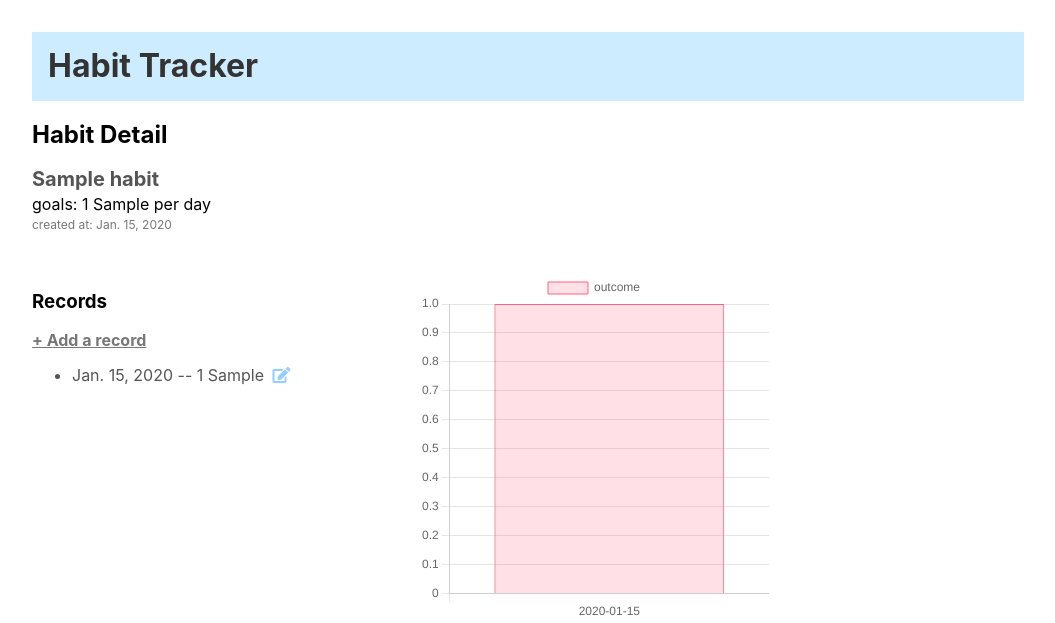
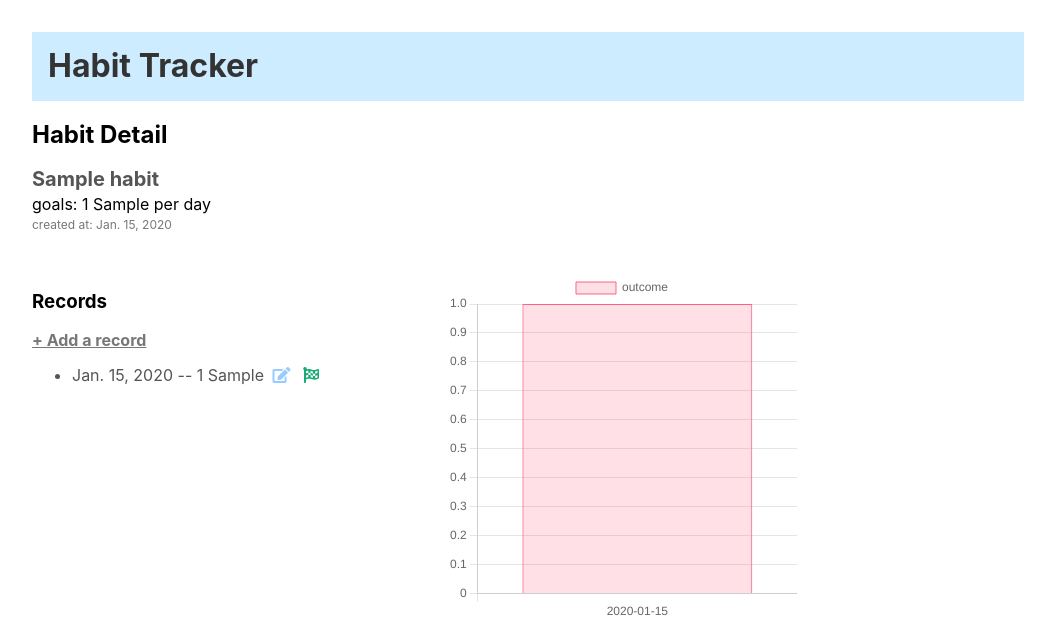
Before and after one commit to Momentum-Team-8/django-habit-tracker-smilewendy7, a Django app: page /habits/1 in a window 1280 px wide. Shown: the top 623 px of the page, without its empty margins (112-1167 px from the left). Run offline with Django 3.2, Linux system fonts and the light colour scheme; tables that the repository leaves empty hold one stand-in row (values such as "Sample post"); parts of the project's set-up code (start-up, migrations or seed data) failed here and were passed over.

Commit message:
add flag when complete the goal

```diff
--- a/templates/habits/show_habit.html
+++ b/templates/habits/show_habit.html
@@ -29,6 +29,10 @@
         {% for record in habit.records.all %}
           <li class= "ml0 mt2 mid-gray f5 mt" >{{ record.date }} -- {{record.performance}} {{record.amount}}
             <a class="ml1 f5 light-blue" href="{% url 'edit_record' id=habit.id record_pk=record.pk %}"><i class="fas fa-edit"></i></a>
+            {% if record.performance >= habit.goal %}
+            <i class="ml2 green fas fa-flag-checkered"></i>
+            {% endif %}
+
           </li>
 
         {% endfor %}
```
